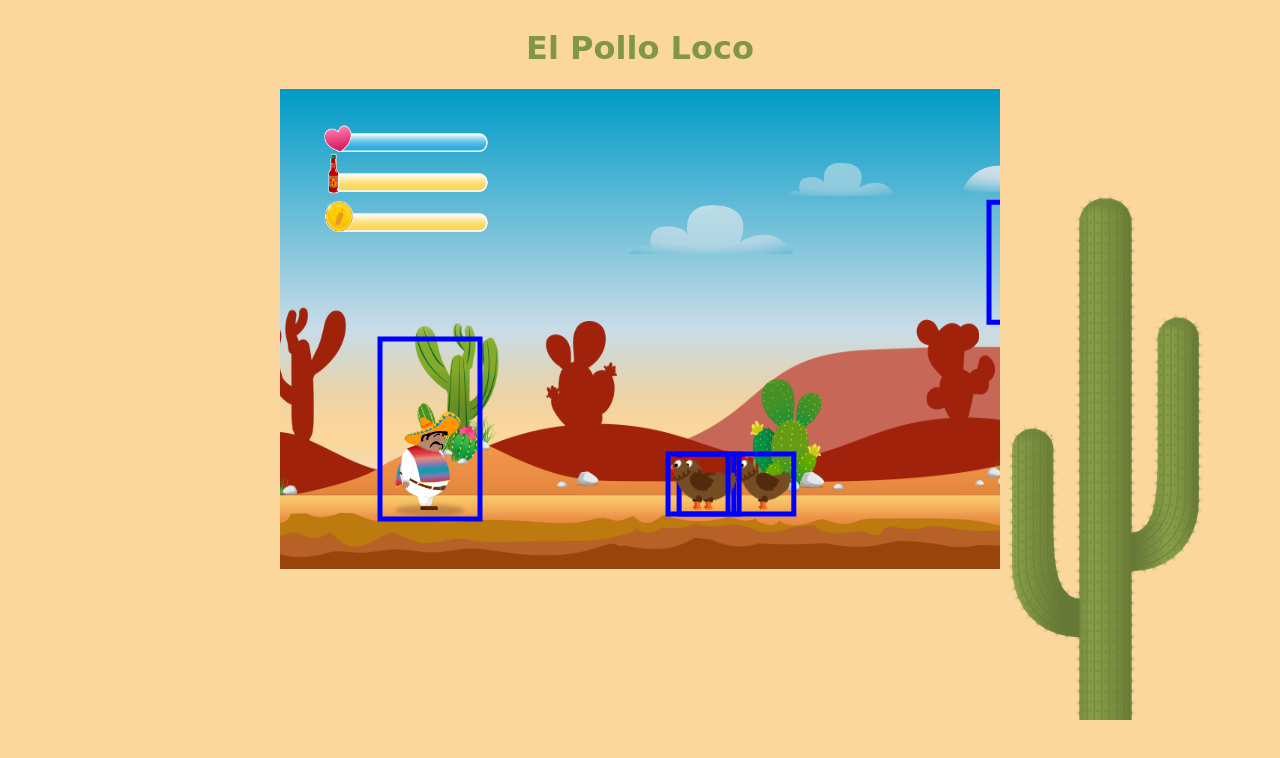
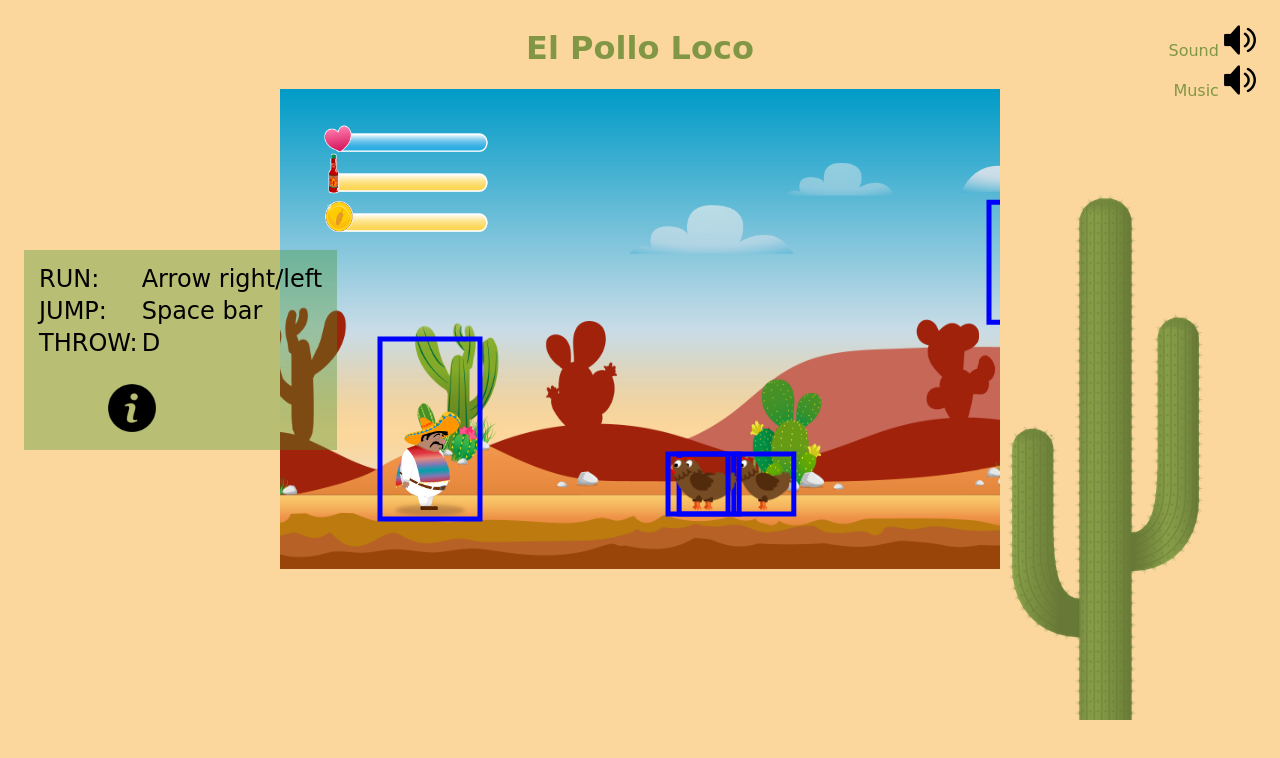
Before and after one commit to magdalena-ob/el_pollo_loco, a plain HTML site: page index.html in a window 1280 px wide. Drawn offline with Linux system fonts and the light colour scheme; animation ran at ten frames a second; a web font is replaced by a local one.

Commit message:
update collision coins, jump on chicken, manual

```diff
--- a/index.html
+++ b/index.html
@@ -32,6 +32,33 @@
 
 <body onload="init()">
     <h1>El Pollo Loco</h1>
+    <div class="music">
+     Music <img src="icon/speaker.png">
+    </div>
+    <div class="sound">
+     Sound   <img src="icon/speaker.png">
+    </div>
+
+    <div class="manual">
+        <table>
+            <tr>
+                <td>RUN:</td>
+                <td>Arrow right/left</td>
+            </tr>
+            <tr>
+                <td>JUMP:</td>
+                <td>Space bar</td>
+            </tr>
+            <tr>
+                <td>THROW:</td>
+                <td>D</td>
+            </tr>
+        </table>
+        <div class="info">
+            <img src="icon/info.png">
+        </div>
+    </div>
+
 
     <canvas id="canvas" width="720" height="480">
 
--- a/models/chicken.class.js
+++ b/models/chicken.class.js
@@ -2,6 +2,7 @@ class Chicken extends MovableObject {
     y = 365;
     height = 60;
     width = 60;
+    chickenAlive = true;
     IMAGES_WALKING = [
         'img/3.Secuencias_Enemy_básico/Versión_Gallinita (estas salen por orden de la gallina gigantona)/1.Ga_paso_derecho.png',
         'img/3.Secuencias_Enemy_básico/Versión_Gallinita (estas salen por orden de la gallina gigantona)/2-Ga_centro.png',
@@ -16,7 +17,6 @@ class Chicken extends MovableObject {
         this.loadImages(this.IMAGES_WALKING);
         this.animate();
         this.speed = 0.15 + Math.random() * 0.25;
-
     }
 
     animate() {
@@ -25,7 +25,11 @@ class Chicken extends MovableObject {
         }, 1000 / 60);
 
         setInterval(() => {
-            this.playAnimation(this.IMAGES_WALKING);
+            if (this.chickenAlive) {
+                this.playAnimation(this.IMAGES_WALKING);
+            } else if(this.chickenAlive == false){
+                this.loadImage('img/3.Secuencias_Enemy_básico/Versión_Gallinita (estas salen por orden de la gallina gigantona)/4.G_muerte.png');
+            }
         }, 100);
     }
 
--- a/models/coin.class.js
+++ b/models/coin.class.js
@@ -1,10 +1,22 @@
-class Coin extends DrawableObject {
+class Coin extends MovableObject {
     width = 120;
     height = 120;
+    IMAGE_COINS = [
+        'img/8.Coin/Moneda1.png',
+        'img/8.Coin/Moneda2.png',
+    ];
 
     constructor(){
         super().loadImage('img/8.Coin/Moneda1.png');
+        this.loadImages(this.IMAGE_COINS);
         this.x = 500 + Math.random() * 2000;
         this.y = 100 + Math.random() * 200;
+        this.animate()
+    }
+
+    animate() {
+        setInterval(() => {
+            this.playAnimation(this.IMAGE_COINS);
+        }, 500);
     }
 }
--- a/models/drawable-object.class.js
+++ b/models/drawable-object.class.js
@@ -25,7 +25,7 @@ class DrawableObject {
     }
 
     drawFrame(ctx) {
-        if (this instanceof Character || this instanceof Chicken || this instanceof Bottle || this instanceof Coin) {
+        if (this instanceof Character || this instanceof Chicken || this instanceof Endboss || this instanceof Coin) {
             ctx.beginPath();
             ctx.lineWidth = '5';
             ctx.strokeStyle = 'blue';
--- a/models/movable-object.class.js
+++ b/models/movable-object.class.js
@@ -9,13 +9,14 @@ class MovableObject extends DrawableObject {
     lastCollisionBottle = 0;
     coinAmount = 0;
     AUDIO_BOTTLE = new Audio('audio/bottle.mp3')
+    AUDIO_COIN = new Audio('audio/coin.mp3')
 
 
     isColliding(mo) {
         return this.x + this.width > mo.x &&
             this.y + this.height > mo.y &&
             this.x < mo.x &&
-            this.y < mo.y + mo.height;
+            this.y + 80 < mo.y + mo.height;
     }
 
     hit() {
@@ -84,6 +85,7 @@ class MovableObject extends DrawableObject {
 
     collectCoin(){
         this.coinAmount += 10;
+        this.AUDIO_COIN.play();
     }
 
 }
--- a/models/world.class.js
+++ b/models/world.class.js
@@ -9,7 +9,6 @@ class World {
     bottleBar = new BottleBar();
     coinBar = new CoinBar();
     throwableObjects = [];
-    chickenAlive = true;
     //AUDIO_BACKGROUND = new Audio('audio/background.mp3');
 
 
@@ -40,7 +39,6 @@ class World {
         this.addObjectsToMap(this.throwableObjects);
         this.addObjectsToMap(this.level.bottles);
         this.addObjectsToMap(this.level.coins);
-
 
         this.ctx.translate(-this.camera_x, 0);
         //-----space for fixed objects-----
@@ -100,26 +98,28 @@ class World {
 
     checkCollision() {
         this.level.enemies.forEach((enemy, index) => {
-            if (this.chickenAlive) {
+            if (enemy.chickenAlive) {
                 if (this.character.isColliding(enemy) && !this.character.isAboveGround()) {
                     this.character.hit();
                     this.statusBar.setPercentage(this.character.energy);
                 } else if (this.character.isColliding(enemy) && this.character.isAboveGround()) {
                     console.log('chicken dies ', enemy);
-                    this.chickenDied()
-                    //this.removeChicken(index);
+                    this.chickenDied(enemy)
+                    this.removeChicken(index);
                 }
             }
         });
     }
 
-    chickenDied() {
-        this.chickenAlive = false;
+    chickenDied(enemy) {
+        return enemy.chickenAlive = false;
+     }
+
+    removeChicken(index) {
+        setTimeout(() => {
+            this.level.enemies.splice(index, 1);
+        }, 2000);
     }
-
-    //removeChicken(index) {
-    //    this.level.enemies.splice(index, 1);
-    //}
 
     checkCollisonBottle() {
         this.level.bottles.forEach((bottle, index) => {
--- a/style.css
+++ b/style.css
@@ -13,3 +13,48 @@ body {
 canvas {
     background-color: black;
 }
+
+.music img {
+    object-fit: cover;
+    height: 32px;
+    width: 32px;
+    cursor: pointer;
+}
+
+.music {
+    position: absolute;
+    top: 64px;
+    right: 24px;
+}
+
+.sound {
+    position: absolute;
+    top: 24px;
+    right: 24px;
+}
+
+.sound img {
+    object-fit: cover;
+    height: 32px;
+    width: 32px;
+    cursor: pointer;
+}
+
+.manual {
+    position: absolute;
+    top: 250px;
+    left: 24px;
+    /*border: 2px solid #819745;*/
+    padding: 12px;
+    background-color: #4191295c;
+    color: black;
+    font-size: 24px;
+}
+
+.info img {
+    object-fit: cover;
+    height: 48px;
+    width: 48px;
+    padding-left: 72px;
+    margin-top: 24px;
+}
```
Also changed, not shown: icon/info.png (added), icon/mute.png (added), icon/speaker.png (added), 1 other file.
